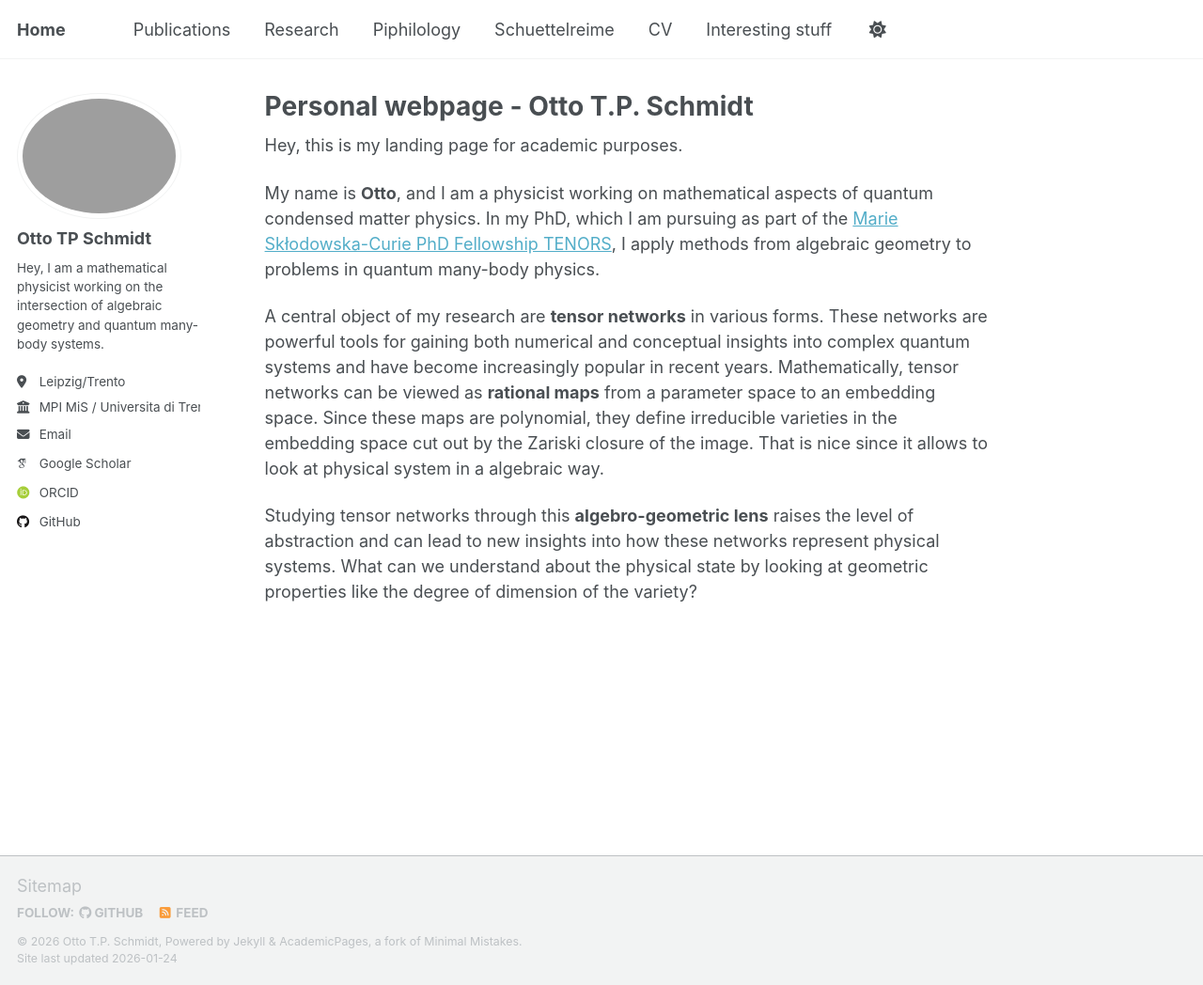
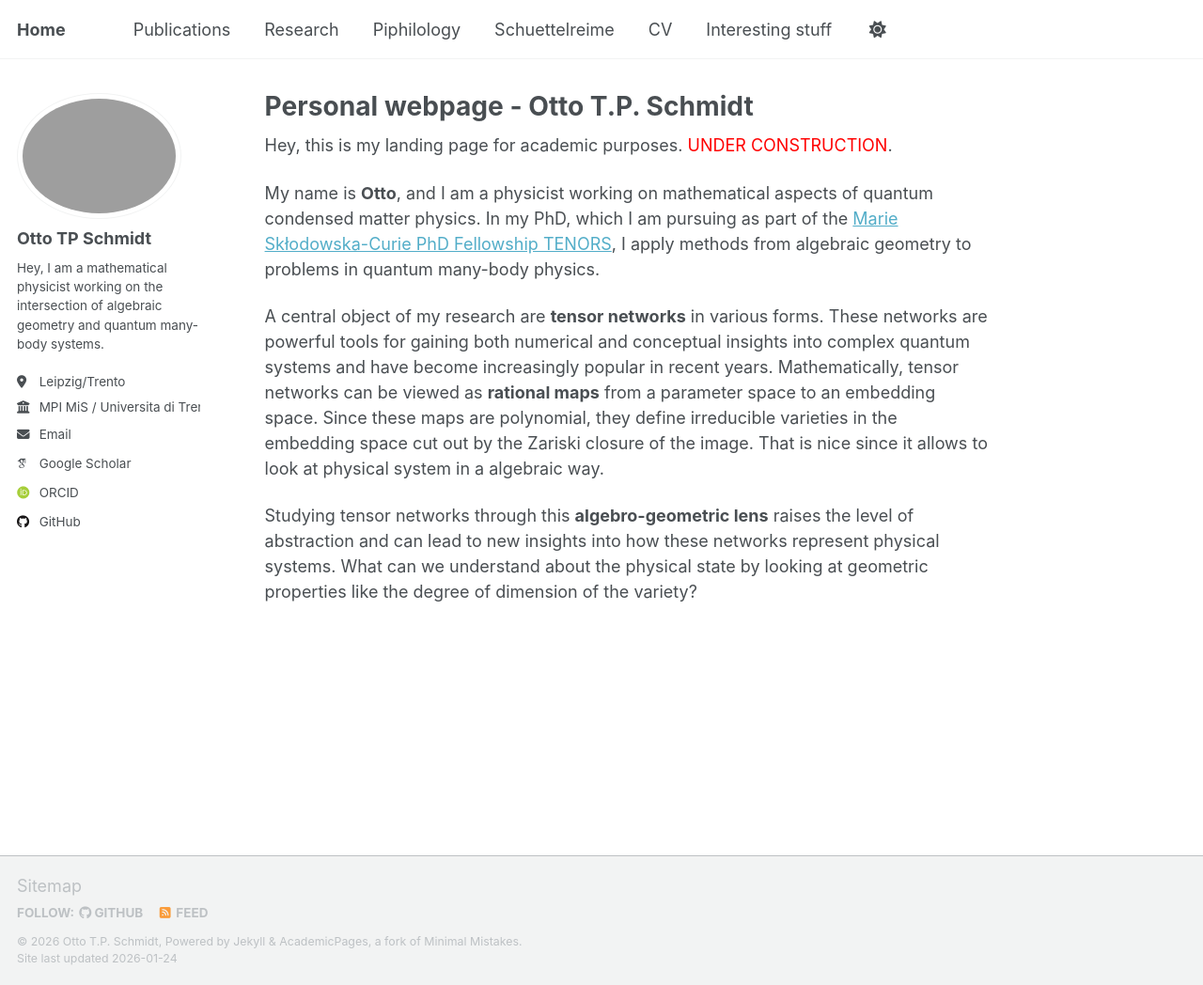
Before and after one commit to ottotpschmidt/ottotpschmidt.github.io, a Jekyll site: the page built from _pages/about.md, in a window 1280 px wide and 1048 px high. Shown: the whole window at 94% size. Built offline with Jekyll 4.4.1, drawn with Linux system fonts in a browser that asks for light colours; some web fonts are replaced; a script that is not in the unit is left out.

Commit message:
under construction

```diff
--- a/_pages/about.md
+++ b/_pages/about.md
@@ -9,6 +9,7 @@ redirect_from:
 
 
 Hey, this is my landing page for academic purposes.
+<span style="color:red">UNDER CONSTRUCTION</span>.
 
 My name is **Otto**, and I am a physicist working on mathematical aspects of quantum condensed matter physics. In my PhD, which I am pursuing as part of the [Marie Skłodowska-Curie PhD Fellowship TENORS](https://tenors-network.eu/dc-10-geometry-of-tensor-network-varieties-for-quantum-condensed-matter-physics/), I apply methods from algebraic geometry to problems in quantum many-body physics.
 
```
